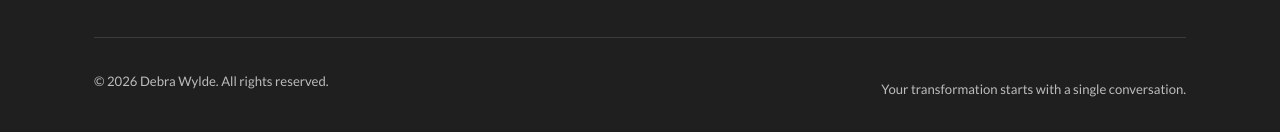
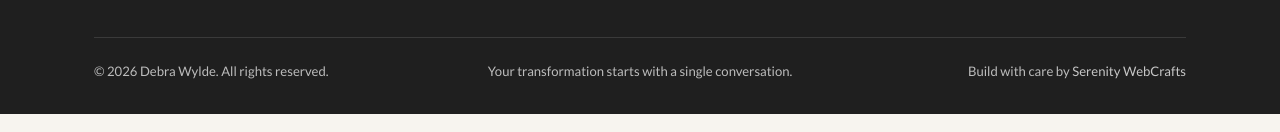
Before and after one commit to Ebad-S/DebraWylde.world, a plain HTML site: page apps/web/index.html in a window 1280 px wide. Shown: the part 5107-5239 px from the top of the page. Drawn offline with nearby package versions, Linux system fonts and the light colour scheme.

Commit message:
footer updated

```diff
--- a/apps/web/index.html
+++ b/apps/web/index.html
@@ -239,8 +239,9 @@
         </div>
       </div>
       <div class="footer-bottom">
-        <p>&copy; 2026 Debra Wylde. All rights reserved.</p>
-        <p>Your transformation starts with a single conversation.</p>
+        <p class="footer-bottom__col footer-bottom__col--left">&copy; 2026 Debra Wylde. All rights reserved.</p>
+        <p class="footer-bottom__col footer-bottom__col--center">Your transformation starts with a single conversation.</p>
+        <p class="footer-bottom__col footer-bottom__col--right">Build with care by <a href="https://serenity-webcrafts.com.au/" target="_blank" rel="noopener">Serenity WebCrafts</a></p>
       </div>
     </div>
   </footer>
--- a/apps/web/src/css/styles.css
+++ b/apps/web/src/css/styles.css
@@ -1048,12 +1048,38 @@ p + p { margin-top: 1rem; }
 .footer-bottom {
   border-top: 1px solid rgba(255, 255, 255, 0.12);
   padding-top: 1.5rem;
-  display: flex;
-  justify-content: space-between;
+  display: grid;
+  grid-template-columns: 1fr 1fr 1fr;
+  gap: 1rem 1.5rem;
   align-items: center;
-  flex-wrap: wrap;
-  gap: 1rem;
   font-size: 0.82rem;
+  line-height: 1.5;
+}
+
+.footer-bottom__col {
+  margin: 0;
+}
+
+.footer-bottom__col--left {
+  text-align: left;
+}
+
+.footer-bottom__col--center {
+  text-align: center;
+}
+
+.footer-bottom__col--right {
+  text-align: right;
+}
+
+.footer-bottom a {
+  color: rgba(255, 255, 255, 0.75);
+  text-decoration: none;
+  transition: color var(--transition);
+}
+
+.footer-bottom a:hover {
+  color: #fff;
 }
 
 /* --- Newsletter Form --- */
@@ -1202,7 +1228,14 @@ p + p { margin-top: 1rem; }
   }
 
   .footer-bottom {
-    flex-direction: column;
+    grid-template-columns: 1fr;
+    gap: 1rem;
+    text-align: center;
+  }
+
+  .footer-bottom__col--left,
+  .footer-bottom__col--center,
+  .footer-bottom__col--right {
     text-align: center;
   }
 
```
Also changed, not shown: apps/web/about.html (+3 -2 lines), apps/web/blog-post.html (+3 -2 lines), apps/web/blog.html (+3 -2 lines), apps/web/contact.html (+3 -2 lines), apps/web/discovery-call.html (+3 -2 lines), apps/web/faq.html (+3 -2 lines), apps/web/program.html (+3 -2 lines).
